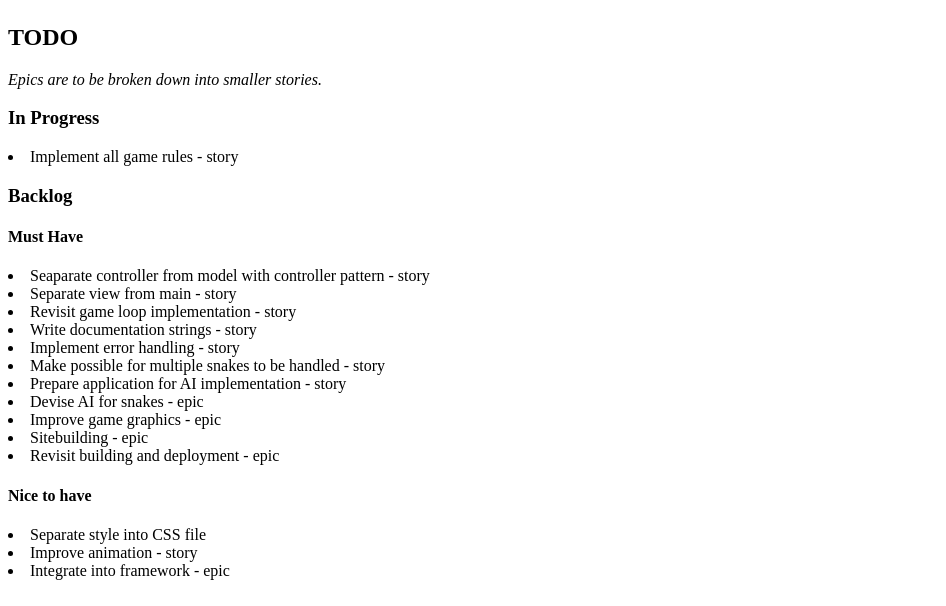
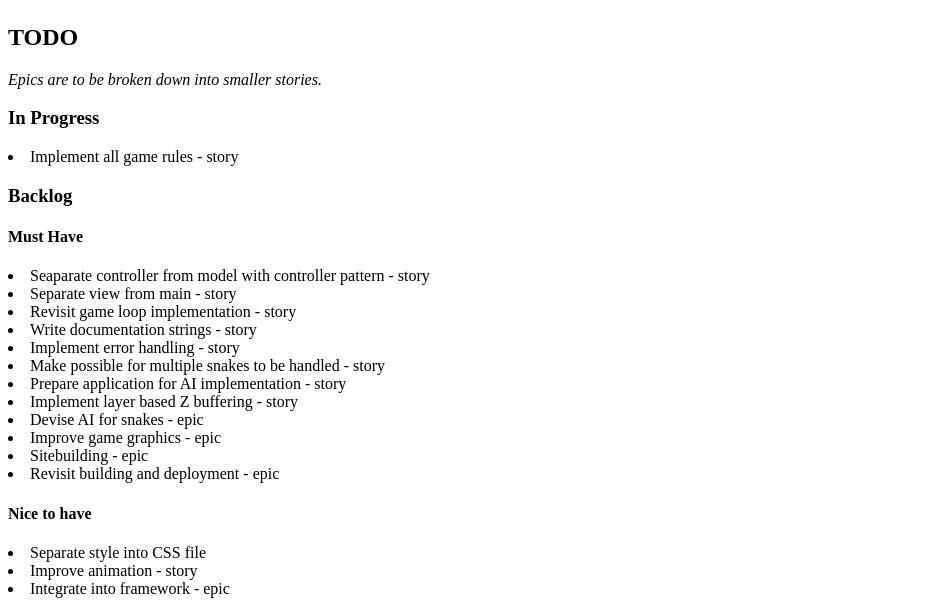
Before and after one commit to Luminted/Szakdolgozat-SmartSnake, a website built with webpack: page src/dist/index.html in a window 1280 px wide. Shown: the part 569-1175 px from the top of the page, without its empty margins (0-946 px from the left). Built offline with nearby package versions, Linux system fonts and the light colour scheme; what mainloop.js would draw is missing.

Commit message:
adding new story

```diff
--- a/src/dist/index.html
+++ b/src/dist/index.html
@@ -28,6 +28,7 @@
             <li>Implement error handling - story</li>
             <li>Make possible for multiple snakes to be handled - story</li>
             <li>Prepare application for AI implementation - story</li>
+            <li>Implement layer based Z buffering - story</li>
             <li>Devise AI for snakes - epic</li>
             <li>Improve game graphics - epic</li>
             <li>Sitebuilding - epic</li>
```
